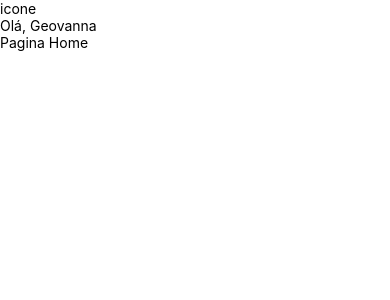
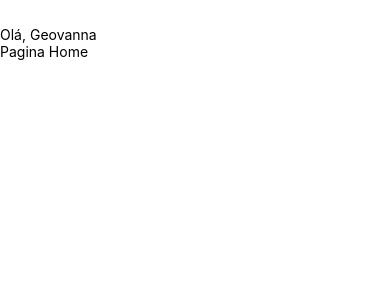
Before and after one commit to geomenezes/finance, a React Native app: screen / in a window 390 px wide. Shown: the top 300 px of the page. Built offline with nearby package versions, Linux system fonts and the light colour scheme.

Commit message:
add icones expo

```diff
--- a/App.js
+++ b/App.js
@@ -1,4 +1,6 @@
 import Home from "./src/pages/Home/Home";
+// documentação icones, fontes,  https://docs.expo.dev/guides/icons/
+// icones https://icons.expo.fyi/Index
 
 export default function App() {
   return (
--- a/src/components/Header/Header.js
+++ b/src/components/Header/Header.js
@@ -2,7 +2,7 @@ import React from 'react'
 import { Pressable, StatusBar, StyleSheet, Text } from 'react-native'
 import { View } from 'react-native-web'
 import styles from '../../assets/scss/index.scss'
-// import 'material-icons/iconfont/material-icons.css';
+import Ionicons from '@expo/vector-icons/Ionicons';
 
 const statusBarHeight = StatusBar.currentHeight ? StatusBar.currentHeight + 22 :  64;
 
@@ -11,7 +11,7 @@ export default function Header({ name }) {
         <View style={styles.containerHeader}>
             <View style={styles.content}>
                 <Pressable activeOpacity={0.9}>
-                    <Text>icone</Text>
+                    <Ionicons name="person-circle-sharp" size={24} color="white" />
                 </Pressable>
                 <Text style={styles.username}>Olá, {name}</Text>
             </View>
```
